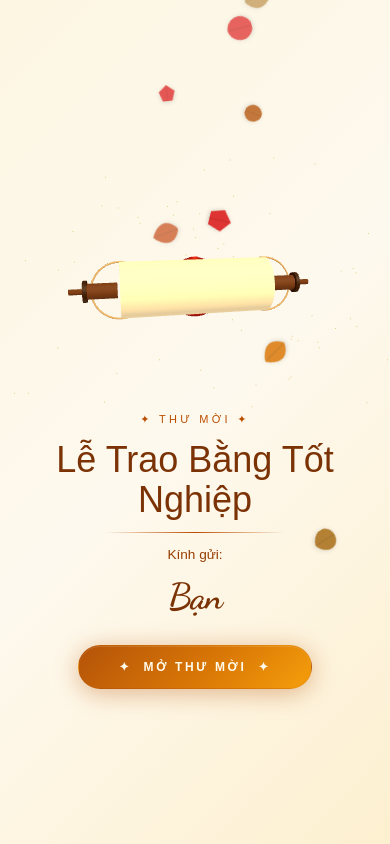
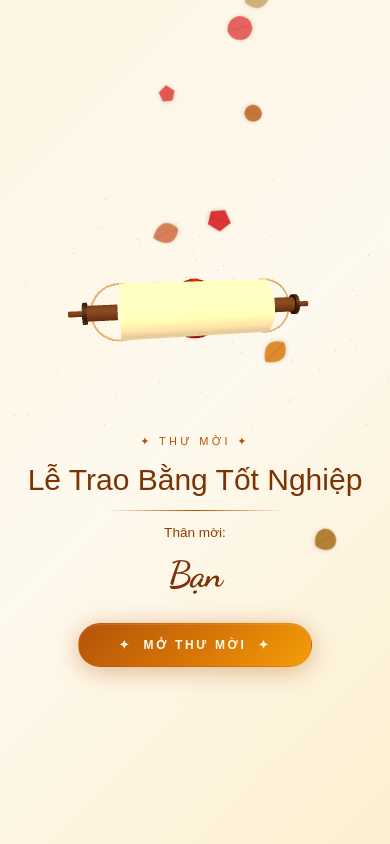
Before and after one commit to PhatJack/graduation-invitation, a React (Vite) app: page / in a window 390 px wide. Built offline with nearby package versions, Linux system fonts and the light colour scheme.

Commit message:
fix: adjust padding and font sizes in InvitationCard and ScrollIntro components

```diff
--- a/package.json
+++ b/package.json
@@ -4,7 +4,7 @@
   "version": "0.0.1",
   "type": "module",
   "scripts": {
-    "dev": "vite",
+    "dev": "vite --host",
     "build": "tsc -b && vite build",
     "lint": "eslint .",
     "format": "prettier --write \"**/*.{ts,tsx}\"",
--- a/src/components/InvitationCard.tsx
+++ b/src/components/InvitationCard.tsx
@@ -232,7 +232,7 @@
         <CornerOrnament position="bl" />
         <CornerOrnament position="br" />
 
-        <div className="relative z-10 flex flex-col items-center gap-4 px-8 py-10 text-center">
+        <div className="relative z-10 flex flex-col items-center gap-4 px-4 sm:px-8 py-10 text-center">
           {/* Header badge */}
           <div
             className="flex items-center gap-2 rounded-full px-5 py-1.5 font-semibold tracking-wide text-[#92400e] uppercase"
--- a/src/components/ScrollIntro.tsx
+++ b/src/components/ScrollIntro.tsx
@@ -345,15 +345,15 @@
       <div ref={mountRef} className="relative z-10 h-65 w-full shrink-0" />
 
       {/* Intro text */}
-      <div className="relative z-10 -mt-1 flex flex-col items-center gap-3 px-10 text-center">
+      <div className="relative z-10 -mt-1 flex flex-col items-center gap-3 px-4 sm:px-10 text-center">
         <p className="m-0 text-[11px] tracking-[0.3em] text-amber-700 uppercase">
           ✦ Thư Mời ✦
         </p>
-        <h1 className="m-0 font-sans text-4xl text-amber-900">
+        <h1 className="m-0 font-sans text-3xl sm:text-4xl text-amber-900">
           Lễ Trao Bằng Tốt Nghiệp
         </h1>
         <div className="h-px w-45 bg-linear-to-r from-transparent via-amber-700 to-transparent" />
-        <p className="m-0 text-[0.85rem] text-amber-800">Kính gửi:</p>
+        <p className="m-0 text-[0.85rem] text-amber-800">Thân mời:</p>
         <p
           style={{ fontFamily: "'Dancing Script', cursive" }}
           className="m-0 text-4xl font-bold tracking-tight text-amber-900"
```
